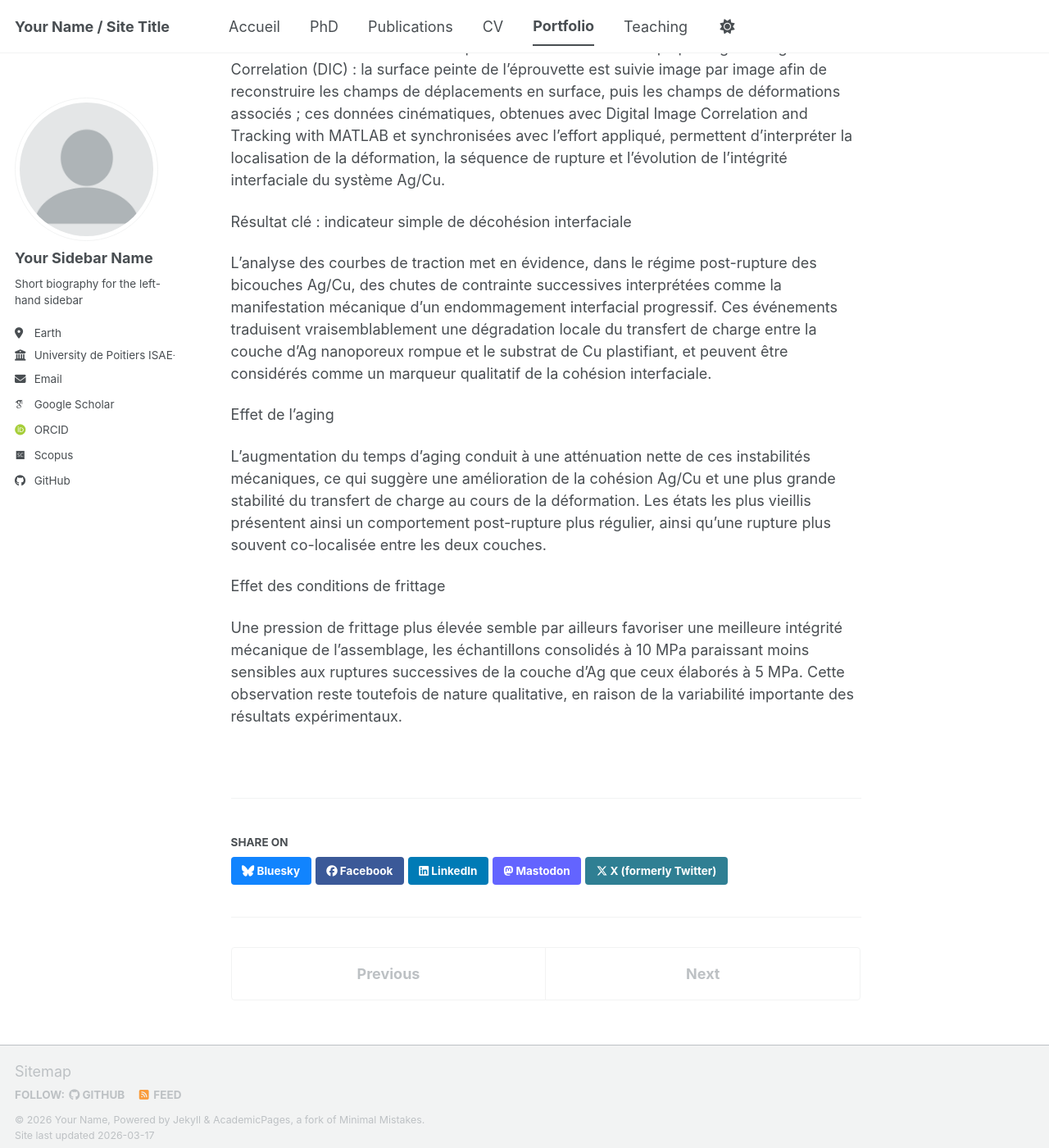
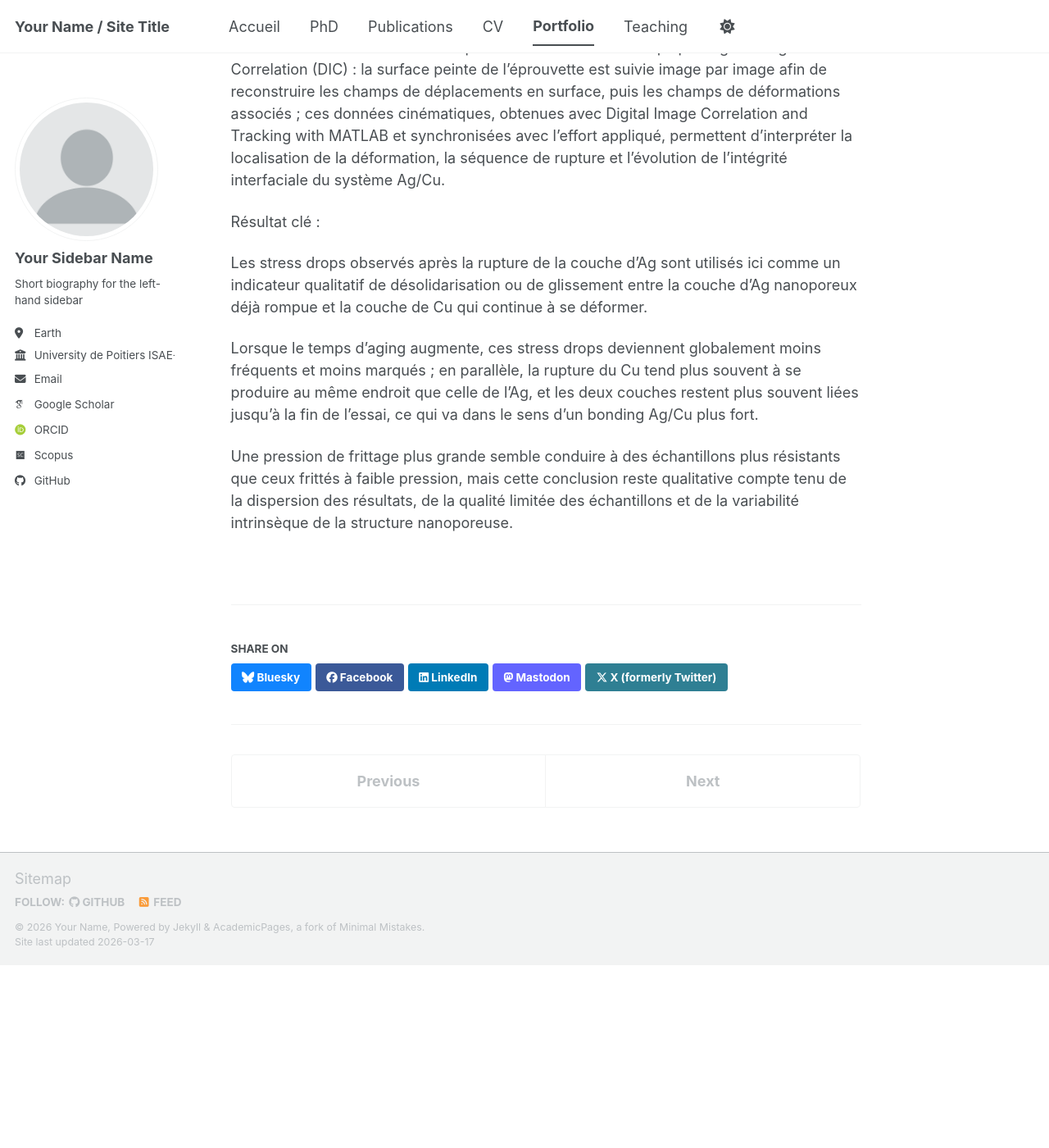
Before and after one commit to Anas-Sg-git/anas-sghuri, a Jekyll site: the page built from _portfolio/portfolio-1.md, in a window 1280 px wide and 1400 px high, scrolled down 497 px. Shown: the whole window at 82% size. Built offline with Jekyll 4.4.1, drawn with Linux system fonts in a browser that asks for light colours; some web fonts are replaced; a script bundle is joined from its source files by our own code; library files that are not in the unit come from our copies; after the commit the page ends 1674 px from its top, so only the background shows below that.

Commit message:
Update portfolio-1.md

```diff
--- a/_portfolio/portfolio-1.md
+++ b/_portfolio/portfolio-1.md
@@ -13,14 +13,10 @@ Ce projet vise à établir les relations entre paramètres de procédé, état m
 
 Les essais de traction ont été couplés à une mesure de champs par Digital Image Correlation (DIC) : la surface peinte de l’éprouvette est suivie image par image afin de reconstruire les champs de déplacements en surface, puis les champs de déformations associés ; ces données cinématiques, obtenues avec Digital Image Correlation and Tracking with MATLAB et synchronisées avec l’effort appliqué, permettent d’interpréter la localisation de la déformation, la séquence de rupture et l’évolution de l’intégrité interfaciale du système Ag/Cu.
 
-Résultat clé : indicateur simple de décohésion interfaciale
+Résultat clé :
 
-L’analyse des courbes de traction met en évidence, dans le régime post-rupture des bicouches Ag/Cu, des chutes de contrainte successives interprétées comme la manifestation mécanique d’un endommagement interfacial progressif. Ces événements traduisent vraisemblablement une dégradation locale du transfert de charge entre la couche d’Ag nanoporeux rompue et le substrat de Cu plastifiant, et peuvent être considérés comme un marqueur qualitatif de la cohésion interfaciale.
+Les stress drops observés après la rupture de la couche d’Ag sont utilisés ici comme un indicateur qualitatif de désolidarisation ou de glissement entre la couche d’Ag nanoporeux déjà rompue et la couche de Cu qui continue à se déformer.
 
-Effet de l’aging
+Lorsque le temps d’aging augmente, ces stress drops deviennent globalement moins fréquents et moins marqués ; en parallèle, la rupture du Cu tend plus souvent à se produire au même endroit que celle de l’Ag, et les deux couches restent plus souvent liées jusqu’à la fin de l’essai, ce qui va dans le sens d’un bonding Ag/Cu plus fort.
 
-L’augmentation du temps d’aging conduit à une atténuation nette de ces instabilités mécaniques, ce qui suggère une amélioration de la cohésion Ag/Cu et une plus grande stabilité du transfert de charge au cours de la déformation. Les états les plus vieillis présentent ainsi un comportement post-rupture plus régulier, ainsi qu’une rupture plus souvent co-localisée entre les deux couches.
-
-Effet des conditions de frittage
-
-Une pression de frittage plus élevée semble par ailleurs favoriser une meilleure intégrité mécanique de l’assemblage, les échantillons consolidés à 10 MPa paraissant moins sensibles aux ruptures successives de la couche d’Ag que ceux élaborés à 5 MPa. Cette observation reste toutefois de nature qualitative, en raison de la variabilité importante des résultats expérimentaux.
+Une pression de frittage plus grande semble conduire à des échantillons plus résistants que ceux frittés à faible pression, mais cette conclusion reste qualitative compte tenu de la dispersion des résultats, de la qualité limitée des échantillons et de la variabilité intrinsèque de la structure nanoporeuse.
```
